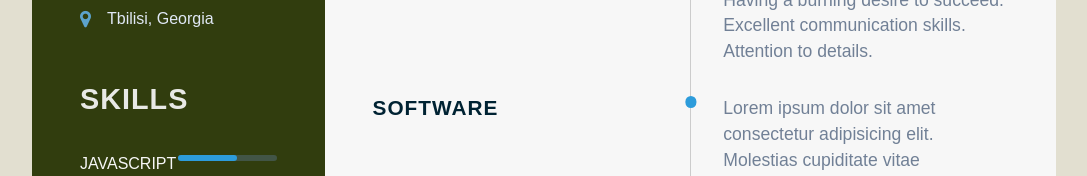
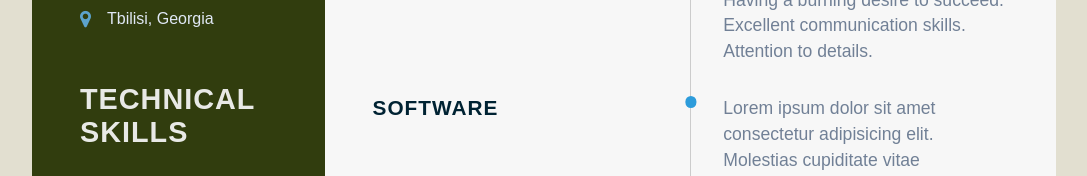
Before and after one commit to Mozgova/resume, a plain HTML site: page index.html in a window 1280 px wide. Shown: the part 745-921 px from the top of the page, without its empty margins (96-1183 px from the left). Drawn offline with Linux system fonts and the light colour scheme.

Commit message:
Update index.html

```diff
--- a/index.html
+++ b/index.html
@@ -51,7 +51,7 @@
                     </ul>
                 </div>
                 <div class="skills-section">
-                    <h3 class="main-title">Skills</h3>
+                    <h3 class="main-title">Technical skills</h3>
                     <ul>
                         <li>
                             <p class="skill-title">Javascript</p>
```
